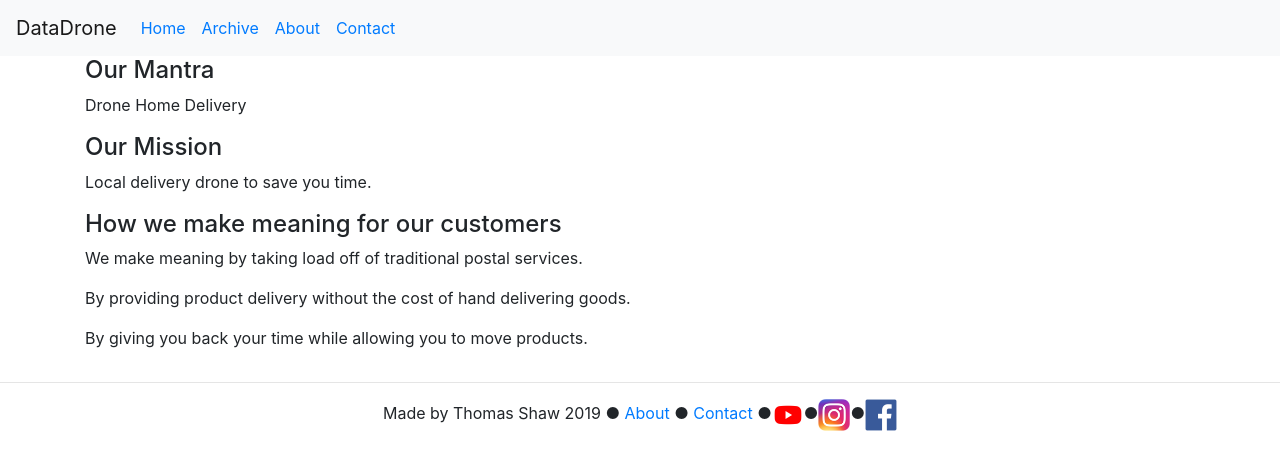
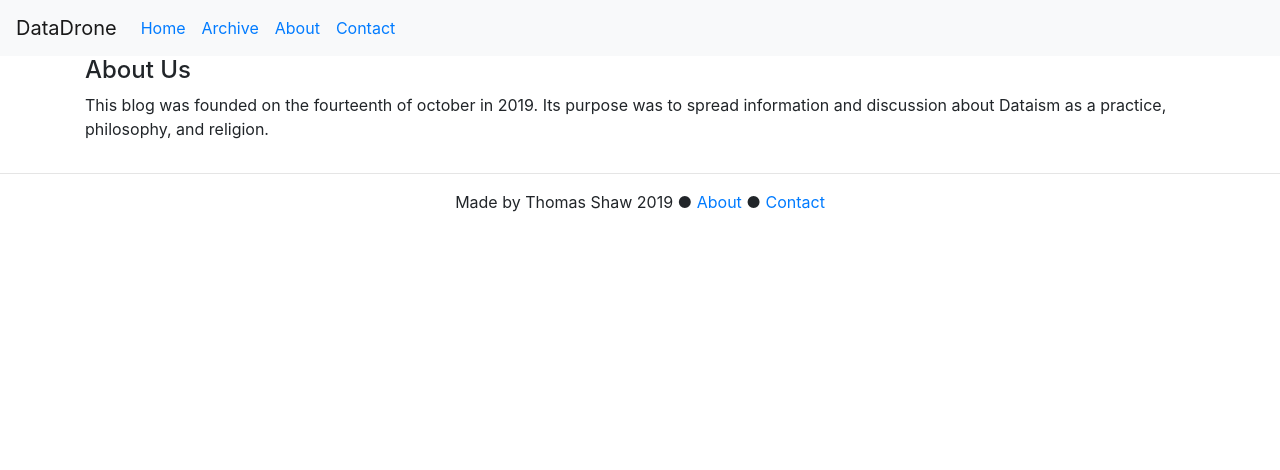
Before and after one commit to Unet-Absolute/Unet-Absolute.github.io, a React (Create React App) app: page /dataism/about in a window 1280 px wide. Shown: the top 470 px of the page. Built offline with nearby package versions, Linux system fonts and the light colour scheme.

Commit message:
Fixed up for publish

```diff
--- a/src/About.js
+++ b/src/About.js
@@ -7,21 +7,9 @@ function About()
         <div class="container">
         <div class="row">
         <div class="col-12" align="Left">
-        <h4>Our Mantra</h4>
-
-        <p>Drone Home Delivery</p>
-
-        <h4>Our Mission</h4>
-
-        <p>Local delivery drone to save you time.</p>
-
-        <h4> How we make meaning for our customers</h4>
-
-        <p>We make meaning by taking load off of traditional postal services. </p>
-
-        <p>By providing product delivery without the cost of hand delivering goods.</p>
-
-        <p>By giving you back your time while allowing you to move products.</p></div></div>
+        <h4>About Us</h4>
+        <p>This blog was founded on the fourteenth of october in 2019. Its purpose was to spread information and discussion about Dataism as a practice, philosophy, and religion.</p>
+        </div></div>
         </div>);
 }
 
--- a/src/Contact.js
+++ b/src/Contact.js
@@ -7,11 +7,7 @@ function Contact()
         <div class="row">
             <div class="col-12" align="left">
     <h3>Email Us:</h3>
-    <p>DistroDrone@gmail.com</p>
-    <h3>Find us online:</h3>
-    <p>https://www.youtube.com/channel/UCNz6gmLSzKhTc0t0ferq7Nw</p>
-    <p>https://www.facebook.com/DistroDrone-107298187342910/</p>
-    <p>https://www.instagram.com/distrodrone/</p></div>
+    <p>church.of.the.absolute.unet@gmail.com</p></div>
     </div></div>);
 }
 export default Contact;
--- a/src/NavBar.js
+++ b/src/NavBar.js
@@ -7,9 +7,6 @@ import Contact from './Contact.js';
 import BlogPost from './BlogPost.js';
 import Archive from './Archive.js'
 import Data from './data.json';
-import FaceB from './FBICON.png';
-import YouT from './Youtube-512.png';
-import InstaG from './ig-logo-email.png';
 
 function NavBar(){
     return(
@@ -57,10 +54,7 @@ function NavBar(){
 
           </Switch>
           <hr></hr>
-    <p> Made by Thomas Shaw 2019 ● <Link to="/about" href="#"> About </Link> ● <Link to="/contact" href="#"> Contact </Link>
-    ●<a href="https://www.youtube.com/channel/UCNz6gmLSzKhTc0t0ferq7Nw"><img class="footerIcon" src={YouT} alt =""></img></a>●
-    <a href="https://www.instagram.com/distrodrone/"><img class="footerIcon" src={InstaG} alt =""></img></a>●
-    <a href="https://www.facebook.com/DistroDrone-107298187342910/"><img class="footerIcon" src={FaceB} alt =""></img></a></p>
+    <p> Made by Thomas Shaw 2019 ● <Link to="/about" href="#"> About </Link> ● <Link to="/contact" href="#"> Contact </Link></p>
 
   </Router>
   );
```
